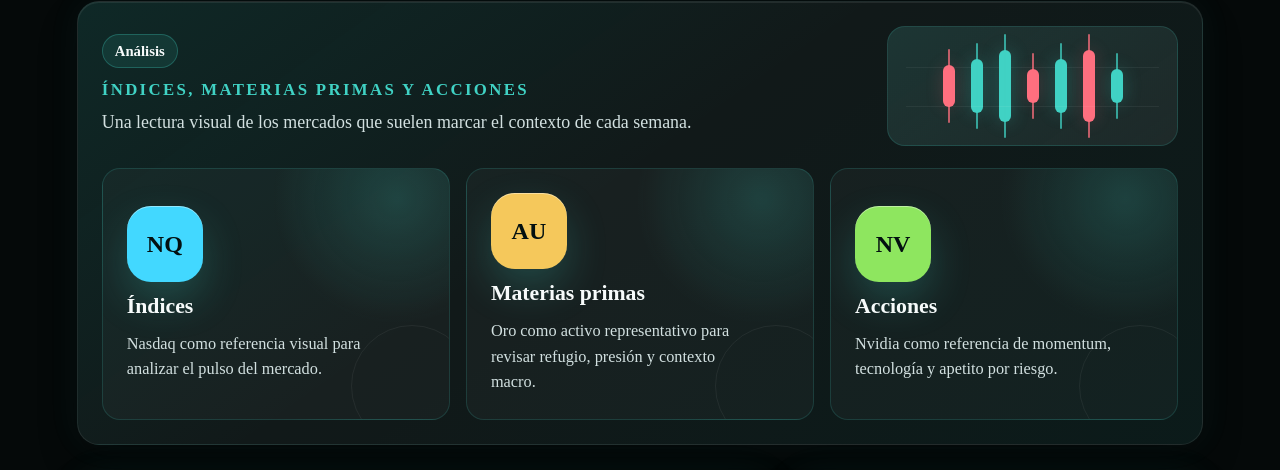
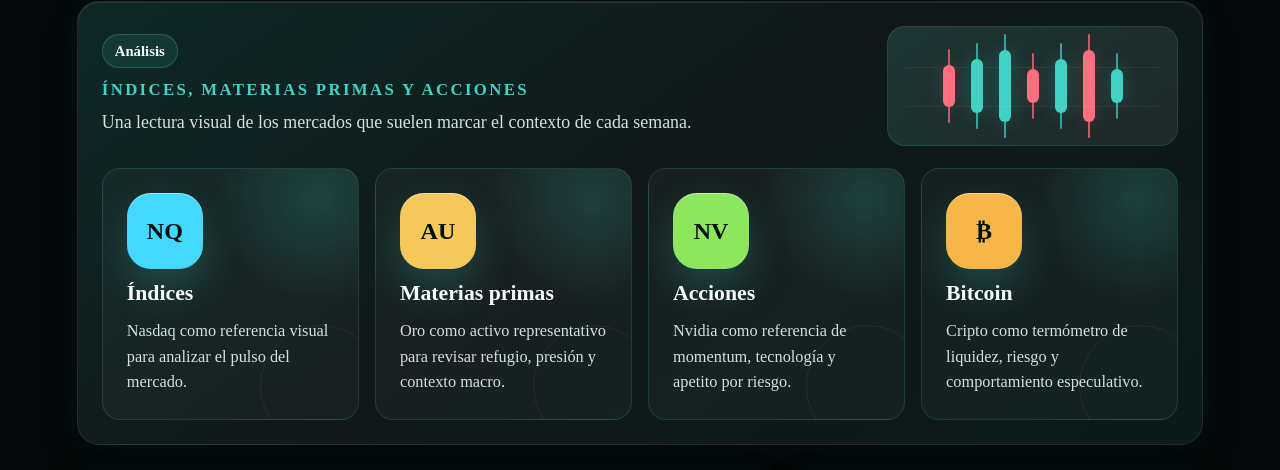
Before and after one commit to cristianzafra924-source/crz-trader-landing, a plain HTML site: page analisis.html in a window 1280 px wide. Shown: the part 1052-1522 px from the top of the page. Drawn offline with Linux system fonts and the light colour scheme.

Commit message:
Add Bitcoin market category

```diff
--- a/analisis.html
+++ b/analisis.html
@@ -102,6 +102,11 @@
             <span class="market-label">Acciones</span>
             <p>Nvidia como referencia de momentum, tecnología y apetito por riesgo.</p>
           </div>
+          <div class="market-group market-category market-btc">
+            <div class="market-emblem"><b>₿</b></div>
+            <span class="market-label">Bitcoin</span>
+            <p>Cripto como termómetro de liquidez, riesgo y comportamiento especulativo.</p>
+          </div>
         </div>
       </div>
 
--- a/styles.css
+++ b/styles.css
@@ -475,7 +475,7 @@ h3 {
 
 .market-groups {
   display: grid;
-  grid-template-columns: repeat(3, minmax(0, 1fr));
+  grid-template-columns: repeat(4, minmax(0, 1fr));
   gap: 16px;
 }
 
@@ -553,6 +553,10 @@ h3 {
 
 .market-gold .market-emblem {
   background: #f5c85b;
+}
+
+.market-btc .market-emblem {
+  background: #f7b64a;
 }
 
 .candle-panel {
```
